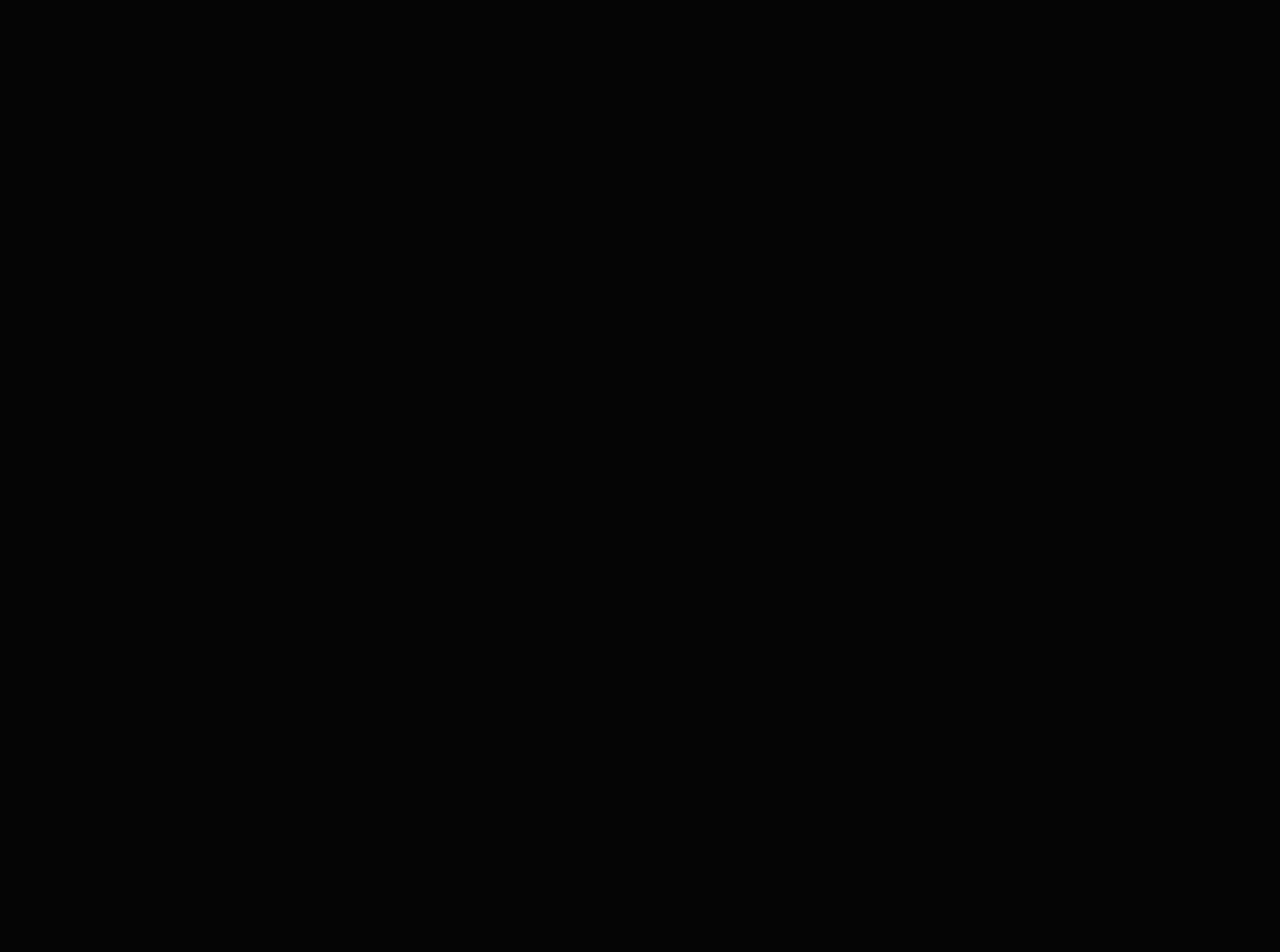
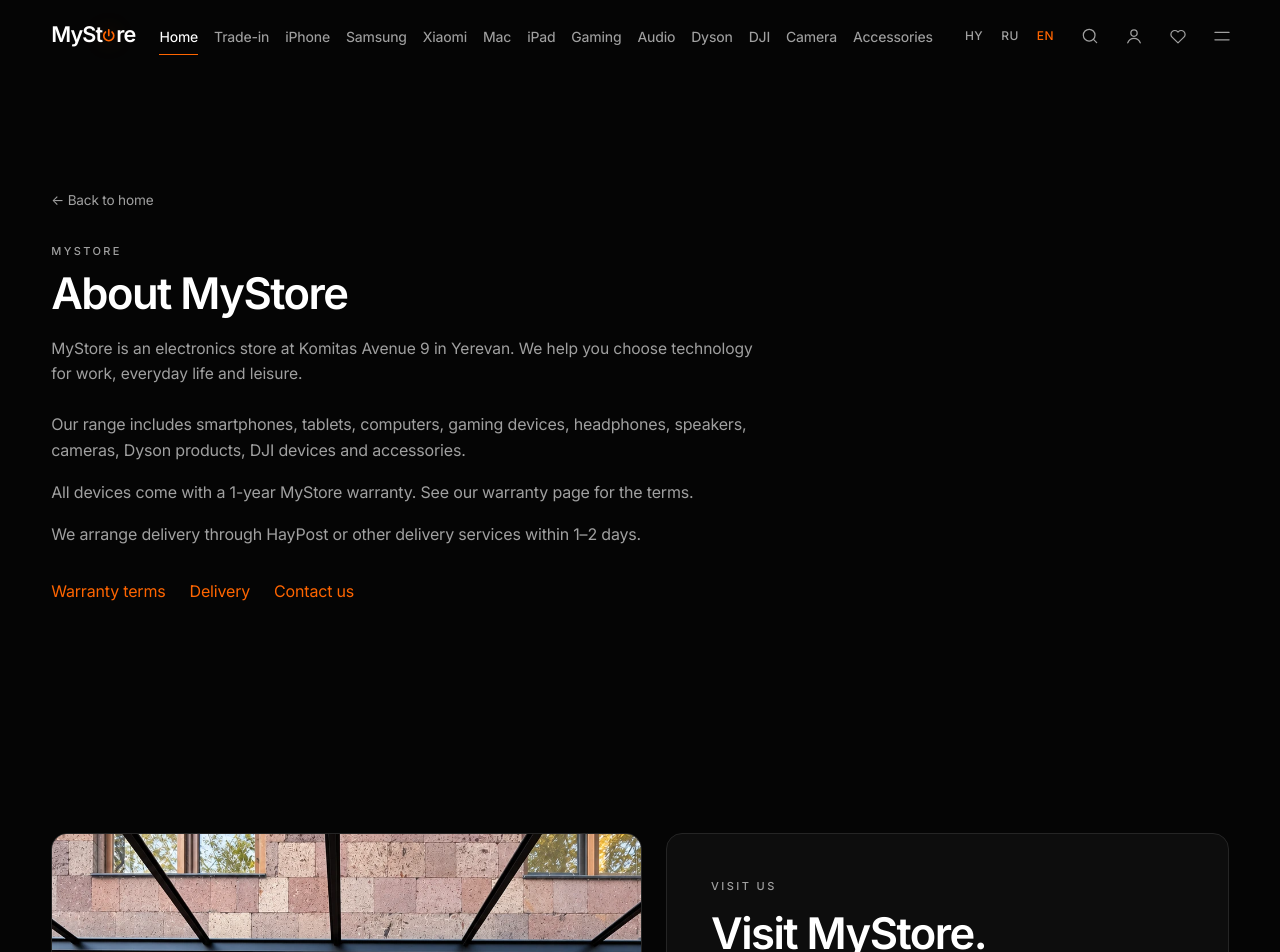
Before and after one commit to mystorearmenia-collab/mystore, a Next.js app: page /en/about in a window 1280 px wide. Before the commit this address had no page. Shown: the top 952 px of the page. Before the commit the page ends 800 px from the top, so only its background shows below. Built offline with nearby package versions, Linux system fonts and the light colour scheme.

Commit message:
Publish About MyStore page with store photo and contact details

```diff
--- /dev/null
+++ b/app/[locale]/about/page.tsx
@@ -0,0 +1,53 @@
+import type { Metadata } from "next";
+import { getTranslations, setRequestLocale } from "next-intl/server";
+import { notFound } from "next/navigation";
+import Header from "@/components/Header";
+import Footer from "@/components/Footer";
+import StoreLocation from "@/components/StoreLocation";
+import { Link } from "@/i18n/navigation";
+import { routing, type Locale } from "@/i18n/routing";
+
+type PageProps = { params: Promise<{ locale: string }> };
+
+export function generateStaticParams() {
+  return routing.locales.map((locale) => ({ locale }));
+}
+
+export async function generateMetadata({ params }: PageProps): Promise<Metadata> {
+  const { locale } = await params;
+  const t = await getTranslations({ locale, namespace: "about" });
+  return { title: `${t("title")} — MyStore`, description: t("lede") };
+}
+
+export default async function AboutPage({ params }: PageProps) {
+  const { locale } = await params;
+  if (!routing.locales.includes(locale as Locale)) notFound();
+  setRequestLocale(locale);
+  const t = await getTranslations("about");
+  const tCategory = await getTranslations("category");
+  return (
+    <>
+      <Header />
+      <main className="pt-[72px]">
+        <div className="shell section pb-0">
+          <Link href="/" className="mb-8 inline-flex text-[0.85rem] text-muted transition-colors hover:text-orange">← {tCategory("backHome")}</Link>
+          <div className="max-w-[70ch]">
+            <p className="eyebrow mb-3">MyStore</p>
+            <h1 className="h2">{t("title")}</h1>
+            <p className="lede mt-5">{t("lede")}</p>
+            <p className="mt-6 leading-relaxed text-muted">{t("range")}</p>
+            <p className="mt-4 leading-relaxed text-muted">{t("warrantyText")}</p>
+            <p className="mt-4 leading-relaxed text-muted">{t("deliveryText")}</p>
+            <div className="mt-8 flex flex-wrap gap-x-6 gap-y-3 text-orange">
+              <Link href="/warranty" className="hover:underline">{t("warranty")}</Link>
+              <Link href="/delivery" className="hover:underline">{t("delivery")}</Link>
+              <Link href="/support" className="hover:underline">{t("support")}</Link>
+            </div>
+          </div>
+        </div>
+        <StoreLocation />
+      </main>
+      <Footer />
+    </>
+  );
+}
--- a/components/Footer.tsx
+++ b/components/Footer.tsx
@@ -26,7 +26,7 @@
   const columns = [
     { title: t("products"), links: productLinks },
     { title: t("service"), links: serviceLinks.flatMap((label, index) => index === 1 ? [] : [{ label, href: index === 0 ? "/warranty" : index === 2 ? "/trade-in" : index === 3 ? "/delivery" : index === 4 ? "/returns" : "/support" }]) },
-    { title: t("information"), links: infoLinks.map((label) => ({ label, href: "/" })) },
+    { title: t("information"), links: infoLinks.map((label, index) => ({ label, href: index === 0 ? "/about" : "/" })) },
   ];
 
   return (
--- a/messages/en.json
+++ b/messages/en.json
@@ -252,5 +252,15 @@
     "warranty": "Warranty terms",
     "delivery": "Delivery",
     "returns": "Returns"
+  },
+  "about": {
+    "title": "About MyStore",
+    "lede": "MyStore is an electronics store at Komitas Avenue 9 in Yerevan. We help you choose technology for work, everyday life and leisure.",
+    "range": "Our range includes smartphones, tablets, computers, gaming devices, headphones, speakers, cameras, Dyson products, DJI devices and accessories.",
+    "warrantyText": "All devices come with a 1-year MyStore warranty. See our warranty page for the terms.",
+    "deliveryText": "We arrange delivery through HayPost or other delivery services within 1–2 days.",
+    "warranty": "Warranty terms",
+    "delivery": "Delivery",
+    "support": "Contact us"
   }
 }
--- a/messages/hy.json
+++ b/messages/hy.json
@@ -252,5 +252,15 @@
     "warranty": "Երաշխիքային պայմաններ",
     "delivery": "Առաքում",
     "returns": "Վերադարձ"
+  },
+  "about": {
+    "title": "MyStore-ի մասին",
+    "lede": "MyStore-ը էլեկտրոնիկայի խանութ է Երևանում՝ Կոմիտասի պողոտա 9 հասցեում։ Օգնում ենք ընտրել տեխնիկա աշխատանքի, առօրյայի և հանգստի համար։",
+    "range": "Մեր տեսականին ներառում է սմարթֆոններ, պլանշետներ, համակարգիչներ, խաղային սարքեր, ականջակալներ, բարձրախոսներ, տեսախցիկներ, Dyson տեխնիկա, DJI սարքեր և աքսեսուարներ։",
+    "warrantyText": "Բոլոր սարքերի համար գործում է MyStore-ի 1 տարվա երաշխիքը։ Պայմաններին կարող եք ծանոթանալ երաշխիքի էջում։",
+    "deliveryText": "Առաքումը կազմակերպում ենք ՀայՓոստի կամ այլ առաքման ծառայությունների միջոցով՝ 1–2 օրվա ընթացքում։",
+    "warranty": "Երաշխիքային պայմաններ",
+    "delivery": "Առաքում",
+    "support": "Կապվել մեզ հետ"
   }
 }
--- a/messages/ru.json
+++ b/messages/ru.json
@@ -252,5 +252,15 @@
     "warranty": "Условия гарантии",
     "delivery": "Доставка",
     "returns": "Возврат"
+  },
+  "about": {
+    "title": "О MyStore",
+    "lede": "MyStore — магазин электроники в Ереване, на проспекте Комитаса, 9. Помогаем выбрать технику для работы, повседневной жизни и отдыха.",
+    "range": "В нашем ассортименте — смартфоны, планшеты, компьютеры, игровые устройства, наушники, колонки, камеры, техника Dyson, устройства DJI и аксессуары.",
+    "warrantyText": "На все устройства действует гарантия MyStore сроком 1 год. С условиями можно ознакомиться на странице гарантии.",
+    "deliveryText": "Организуем доставку через HayPost или другие службы доставки в течение 1–2 дней.",
+    "warranty": "Условия гарантии",
+    "delivery": "Доставка",
+    "support": "Связаться с нами"
   }
 }
```
